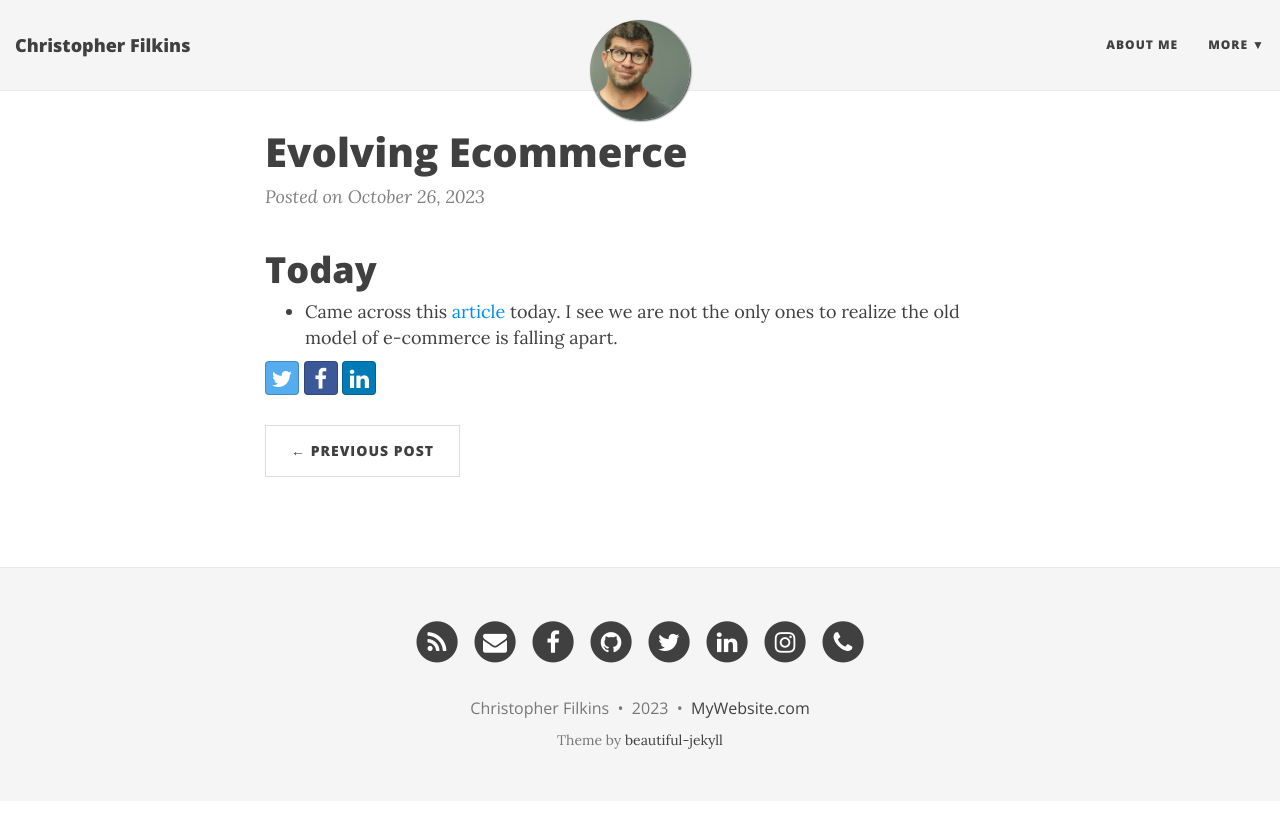
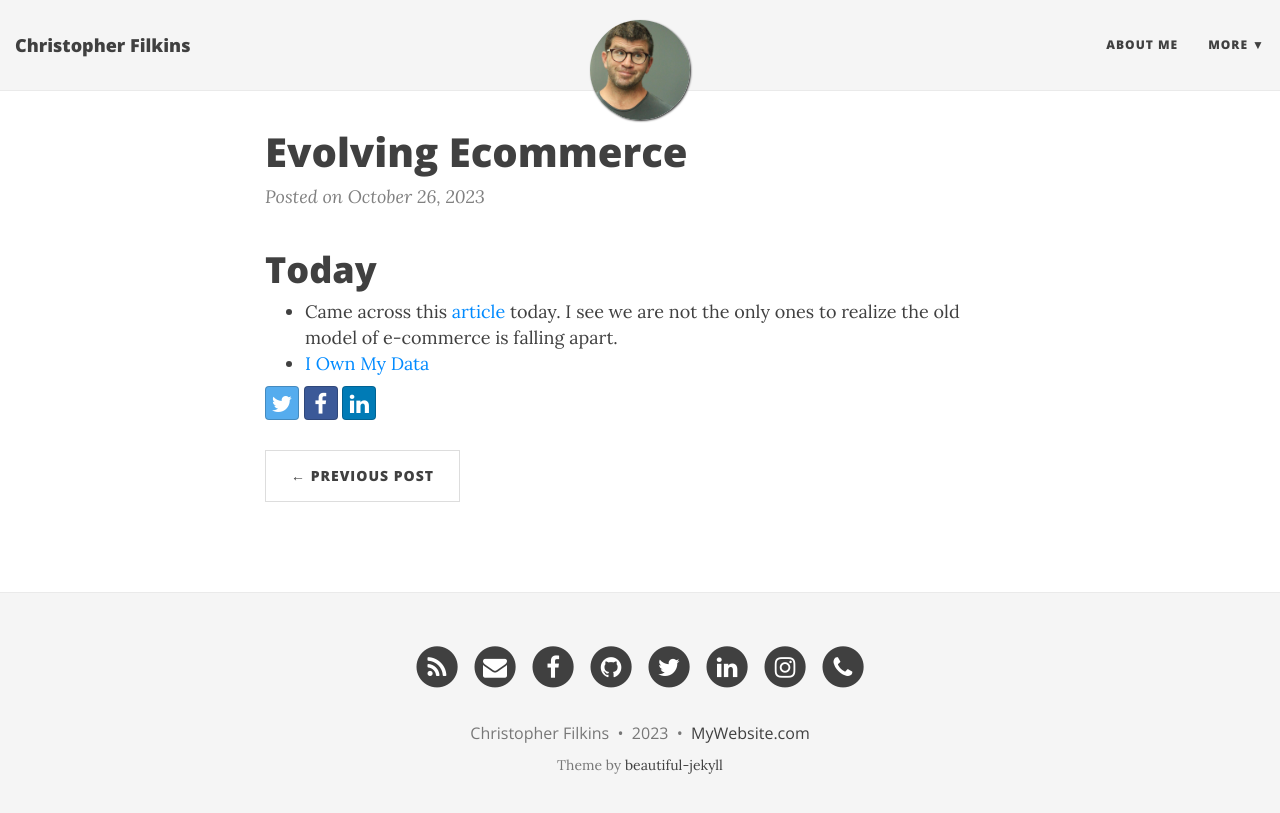
Before and after one commit to filchyboy/filchyboy.github.io, a Jekyll site: the page built from _posts/2023-10-26-Evolving-ECommerce.md, in a window 1280 px wide. Shown: the top 813 px of the page. Built offline with Jekyll 4.4.1, drawn with Linux system fonts in a browser that asks for light colours; nearby versions of some CDN libraries.

Commit message:
Today's next update

```diff
--- a/_posts/2023-10-26-Evolving-ECommerce.md
+++ b/_posts/2023-10-26-Evolving-ECommerce.md
@@ -1,3 +1,4 @@
 # Today
 
 * Came across this [article](https%3A%2F%2Ftechcrunch.com%2F2023%2F10%2F24%2Fnew-e-commerce-startup-founded-by-an-ex-paypal-exec-gives-customers-control-of-their-own-shopping-data) today. I see we are not the only ones to realize the old model of e-commerce is falling apart.
+* [I Own My Data](https://www.nodemy.info/)
```
